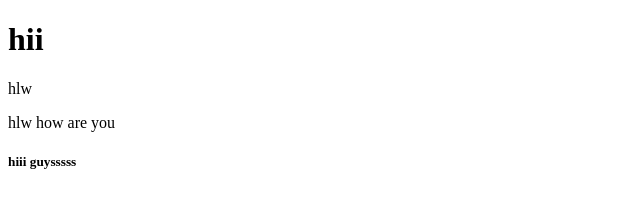
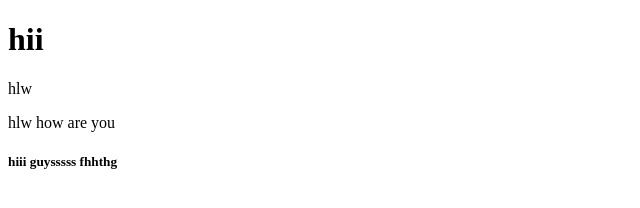
Before and after one commit to riyapatidar999/git-and-github, a plain HTML site: page index.html in a window 1280 px wide. Shown: the full height of the page, 0-640 px from the left. Drawn offline with Linux system fonts and the light colour scheme.

```diff
--- a/index.html
+++ b/index.html
@@ -9,6 +9,6 @@
     <h1>hii</h1>
     <p>hlw</p>
     <p> hlw how are you </p>
-    <h5>hiii guysssss</h5>
+    <h5>hiii guysssss fhhthg</h5>
 </body>
 </html>
```
